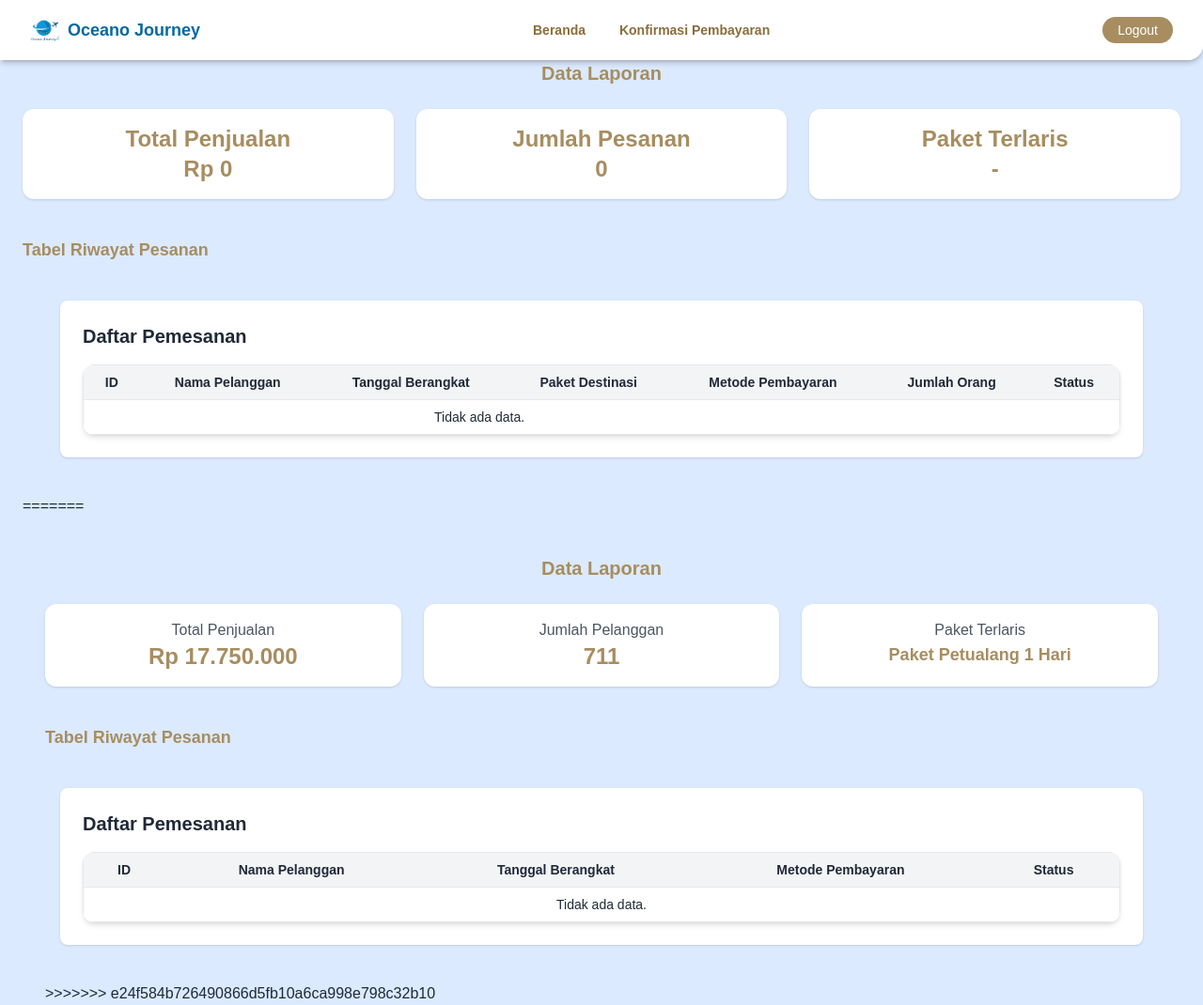
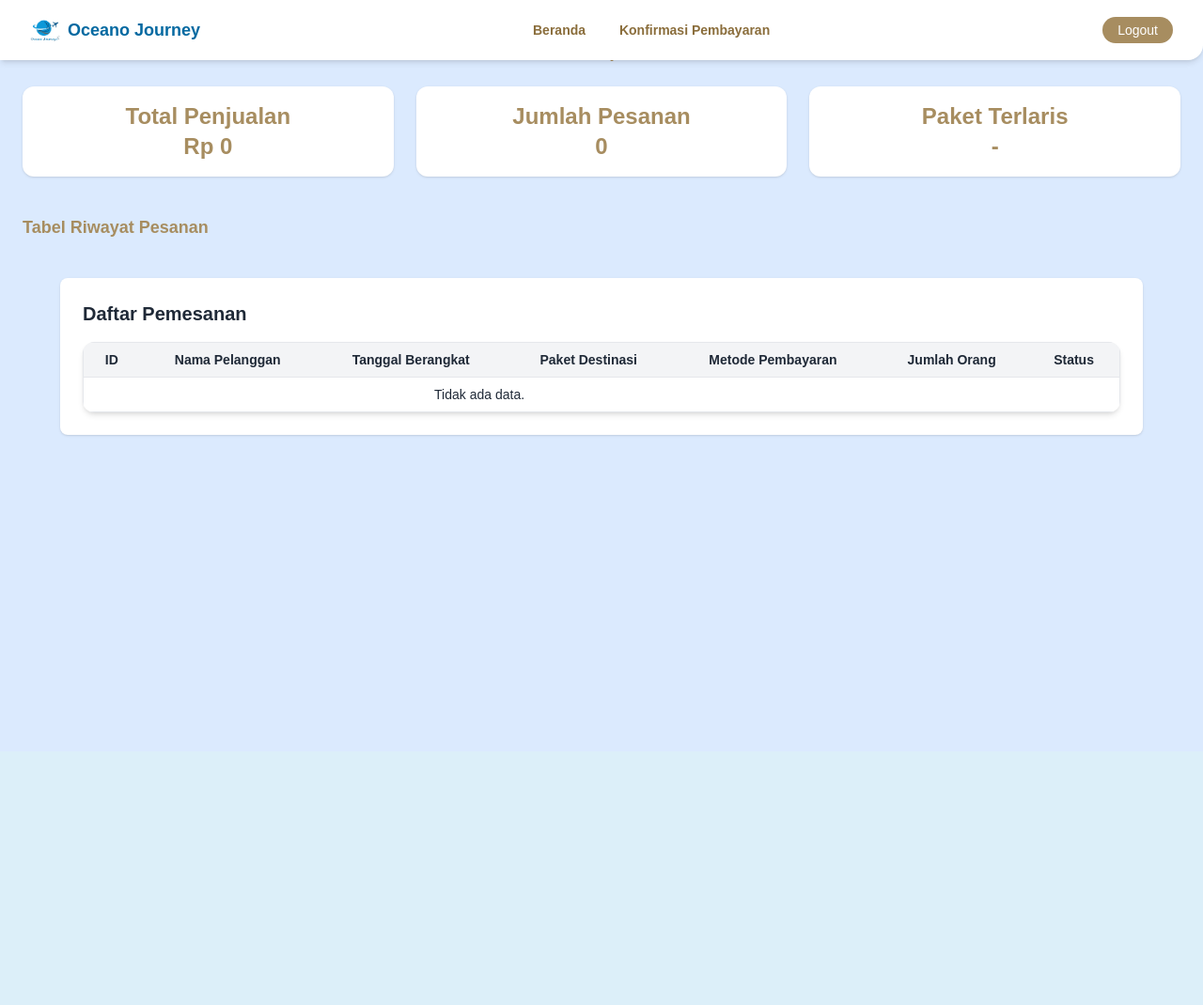
Before and after one commit to dyaspita/ocean-journey-project, a PHP site: page /laporan_manajer.php in a window 1280 px wide. Shown: the whole page at 94% size. After the commit the page ends 465 px from the top, so only its background shows below. Run offline with PHP 8.4, Linux system fonts and the light colour scheme; data that the repository does not hold is empty; some libraries are stand-ins or nearby versions.

Commit message:
bersihkan sisa konflik merge

```diff
--- a/laporan_manajer.php
+++ b/laporan_manajer.php
@@ -1,4 +1,4 @@
-<<<<<<< HEAD
+
 <!DOCTYPE html>
 <html lang="id">
 <head>
@@ -141,108 +141,3 @@ $paket_terlaris = $rowTerlaris['nama_destinasi'] ?? '-';
     </div>
 </div>
 </body>
-=======
-<!DOCTYPE html>
-<html lang="id">
-<head>
-  <meta charset="UTF-8" />
-  <meta name="viewport" content="width=device-width, initial-scale=1.0" />
-  <title>Data Laporan Manajer</title>
-
-  <script src="https://cdn.tailwindcss.com"></script>
-  <style>
-    body {
-      font-family: 'Poppins', sans-serif;
-    }
-  </style>
-</head>
-
-<?php
-include 'koneksi.php';
-?>
-<body class="bg-blue-100 text-gray-800">
-
-  <!-- Header -->
-<header class="fixed top-0 left-0 w-full z-50 bg-white shadow-md rounded-br-2xl px-8 py-4">
-  <div class="flex justify-between items-center max-w-screen-xl mx-auto">
-    <div class="flex items-center space-x-2">
-      <img src="gambar/logolagi.png" alt="Logo" class="w-8 h-8" />
-      <span class="font-semibold text-sky-700 text-lg">Oceano Journey</span>
-    </div>
-    <nav class="space-x-8 text-sm font-semibold text-[#8a6d3b]">
-      <a href="berandaadmin.php" class="hover:text-yellow-600">Beranda</a>
-      <a href="konfirmasi_pembayaran.php" class="hover:text-yellow-600">Konfirmasi Pembayaran</a>
-    </nav>
-    <a href="logout.php" class="bg-[#a78d60] text-white text-sm px-4 py-1 rounded-full hover:bg-[#8a6d3b] transition">
-      Logout
-    </a>
-  </div>
-</header>
-
-  <!-- Data Laporan -->
-  <main class="max-w-7xl mx-auto mt-10 px-6">
-    <h2 class="text-xl font-bold text-center text-[#a78d60] mb-6">Data Laporan</h2>
-
-    <div class="grid grid-cols-1 md:grid-cols-3 gap-6 mb-10">
-      <div class="bg-white rounded-xl shadow p-4 text-center">
-        <p class="text-gray-600 font-medium">Total Penjualan</p>
-        <p class="text-2xl font-bold text-[#a78d60]">Rp 17.750.000</p>
-      </div>
-      <div class="bg-white rounded-xl shadow p-4 text-center">
-        <p class="text-gray-600 font-medium">Jumlah Pelanggan</p>
-        <p class="text-2xl font-bold text-[#a78d60]">711</p>
-      </div>
-      <div class="bg-white rounded-xl shadow p-4 text-center">
-        <p class="text-gray-600 font-medium">Paket Terlaris</p>
-        <p class="text-lg font-bold text-[#a78d60]">Paket Petualang 1 Hari</p>
-      </div>
-    </div>
-
-    <!-- Tabel Riwayat -->
-    <h3 class="text-lg font-semibold text-[#a78d60] mb-3">Tabel Riwayat Pesanan</h3>
-     <div class="max-w-6xl mx-auto my-10 bg-white shadow rounded-lg p-6">
-  <h2 class="text-xl font-semibold mb-4">Daftar Pemesanan</h2>
-
- <?php
-
-    include 'koneksi.php';
-    $conn = mysqli_connect("localhost", "root", "", "ocean-journey");
-    ?>
-    <div class="overflow-x-auto bg-white shadow-md rounded-xl">
-      <table class="min-w-full border border-gray-200 text-sm">
-        <thead>
-          <tr class="bg-gray-100">
-            <th class="py-2 px-4 border-b">ID</th>
-            <th class="py-2 px-4 border-b">Nama Pelanggan</th>
-            <th class="py-2 px-4 border-b">Tanggal Berangkat</th>
-            <th class="py-2 px-4 border-b">Metode Pembayaran</th>
-            <th class="py-2 px-4 border-b">Status</th>
-          </tr>
-        </thead>
-        <tbody>
-          <?php
-          $query = "SELECT id_pesan, nama_plg, tgl_berangkat, metode_bayar, status FROM pemesanan";
-          $result = mysqli_query($conn, $query);
-          if ($result && mysqli_num_rows($result) > 0):
-            while ($row = mysqli_fetch_assoc($result)):
-          ?>
-          <tr>
-            <td class="py-2 px-4 border-b text-center"><?= $row['id_pesan'] ?></td>
-            <td class="py-2 px-4 border-b"><?= htmlspecialchars($row['nama_plg']) ?></td>
-            <td class="py-2 px-4 border-b"><?= htmlspecialchars($row['tgl_berangkat']) ?></td>
-            <td class="py-2 px-4 border-b"><?= htmlspecialchars($row['metode_bayar']) ?></td>
-            <td class="py-2 px-4 border-b"><?= htmlspecialchars($row['status']) ?></td>
-          </tr>
-          <?php endwhile; else: ?>
-          <tr>
-            <td colspan="5" class="py-2 px-4 border-b text-center">Tidak ada data.</td>
-          </tr>
-          <?php endif; ?>
-        </tbody>
-      </table>
-    </div>
-    </div>
-</div>
-</body>
->>>>>>> e24f584b726490866d5fb10a6ca998e798c32b10
-</html>
```
